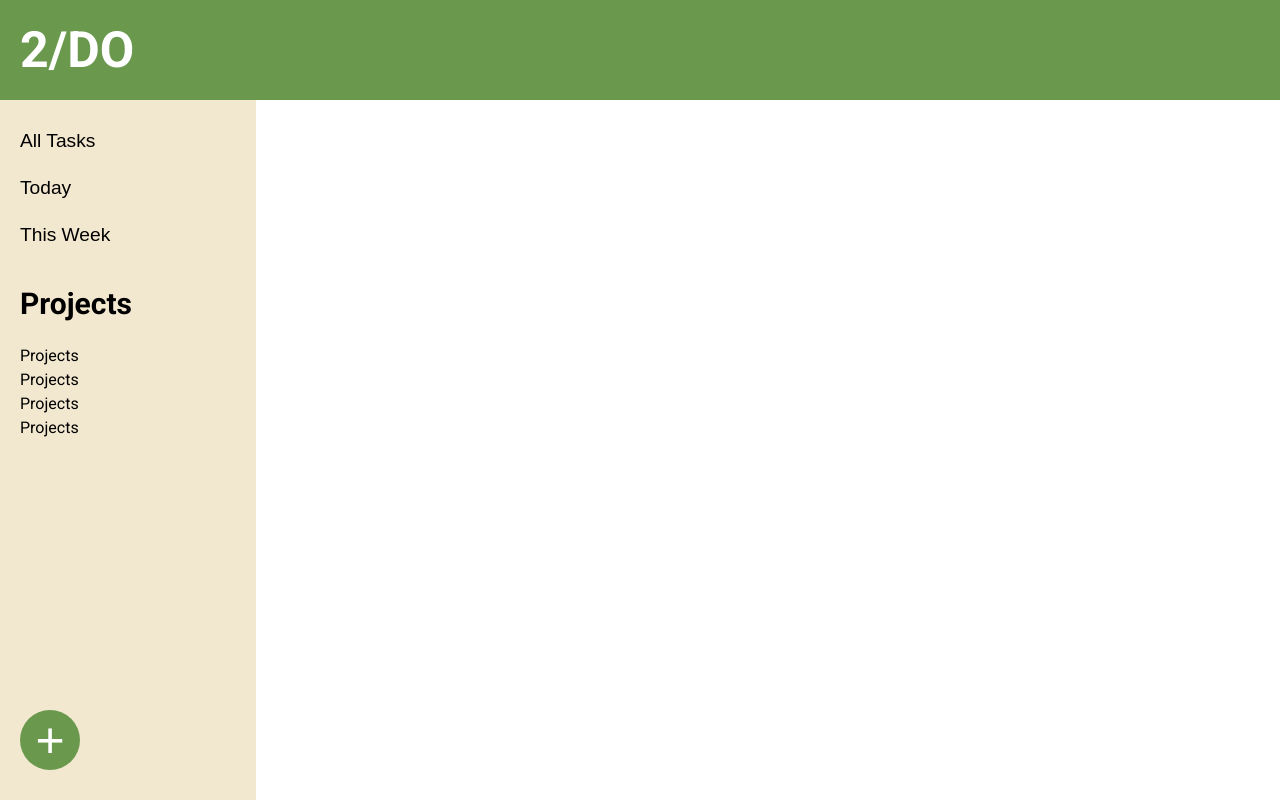
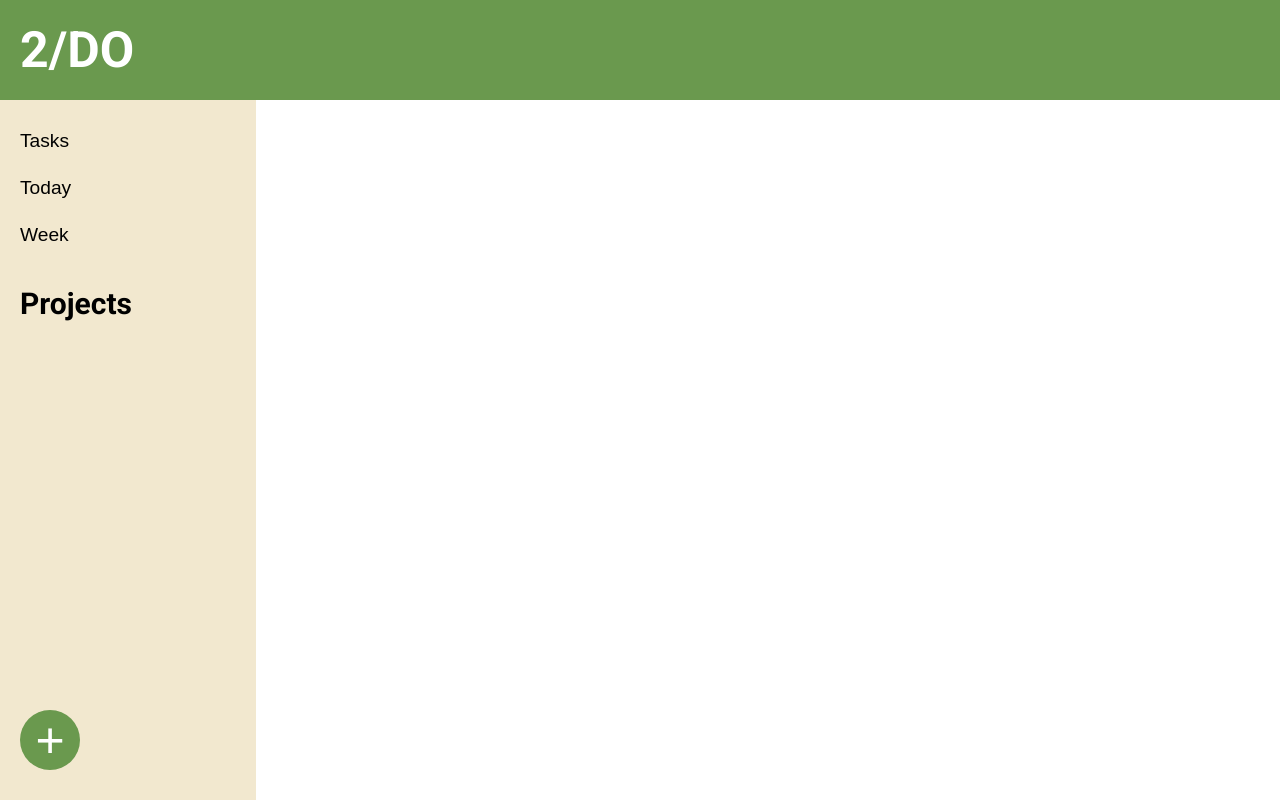
Before and after one commit to VictorOmboke/todo-list, a website built with webpack: page dist/index.html in a window 1280 px wide. Built offline with nearby package versions, Linux system fonts and the light colour scheme.

Commit message:
Adjust element text and classes

```diff
--- a/dist/index.html
+++ b/dist/index.html
@@ -19,24 +19,19 @@
 
     <div id="sideBar">
       <div id="menu">
-        <button class="menuBtn">All Tasks</button>
+        <button class="menuBtn">Tasks</button>
         <button class="menuBtn">Today</button>
-        <button class="menuBtn">This Week</button>
+        <button class="menuBtn">Week</button>
       </div>
 
       <div id="projects">
         <h2>Projects</h2>
 
-        <div id="project-display">
-          <div>Projects</div>
-          <div>Projects</div>
-          <div>Projects</div>
-          <div>Projects</div>
-        </div>
+        <div id="project-display"></div>
       </div>
 
       <div id="create-btn">
-        <button>+</button>
+        <button class="createBtn">+</button>
       </div>
     </div>
 
```
